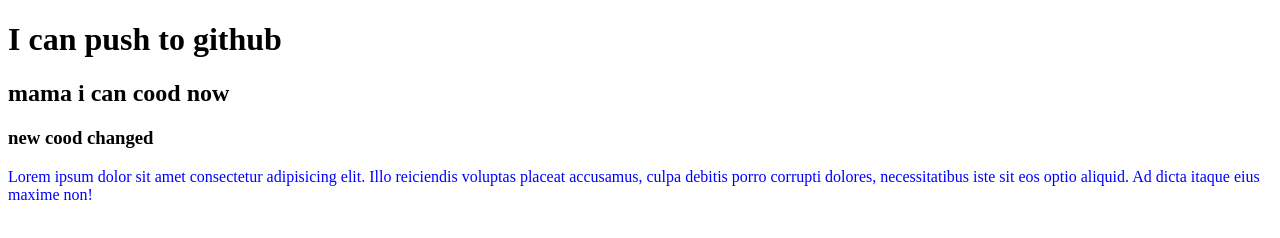
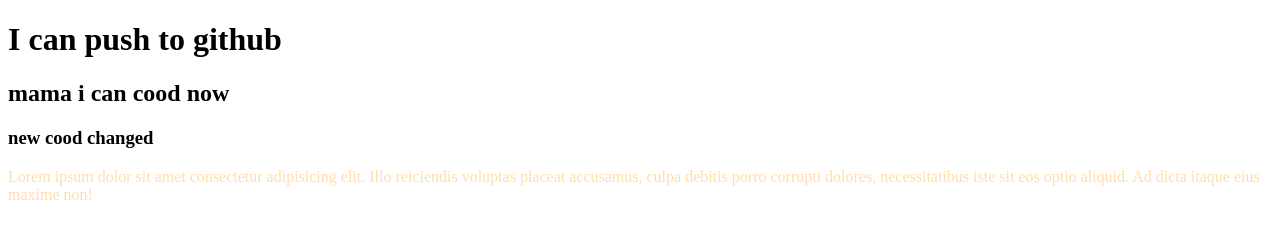
Before and after one commit to ab-rahim-bin-rakib/my-last-repo, a plain HTML site: page index.html in a window 1280 px wide. Drawn offline with Linux system fonts and the light colour scheme.

Commit message:
styles changed

```diff
--- a/style.css
+++ b/style.css
@@ -1,3 +1,3 @@
 p{
-    color: blue;
+    color: navajowhite;
 }
```
